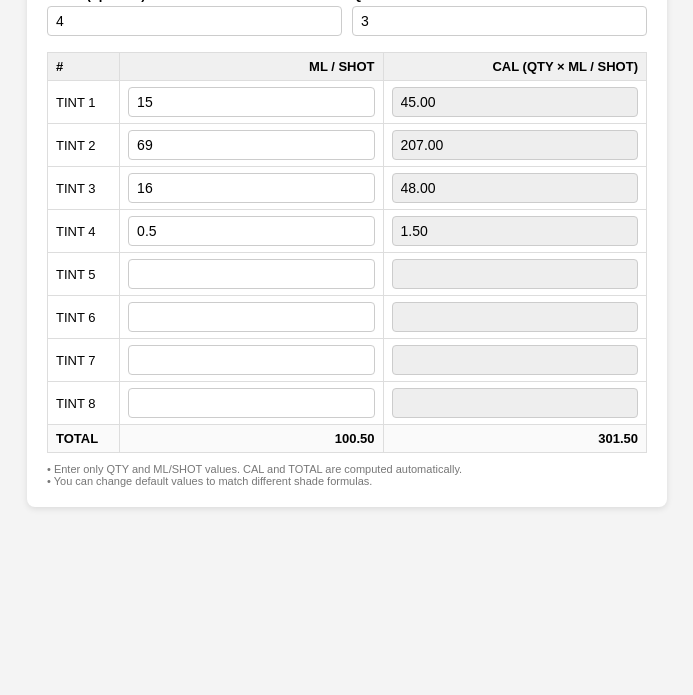
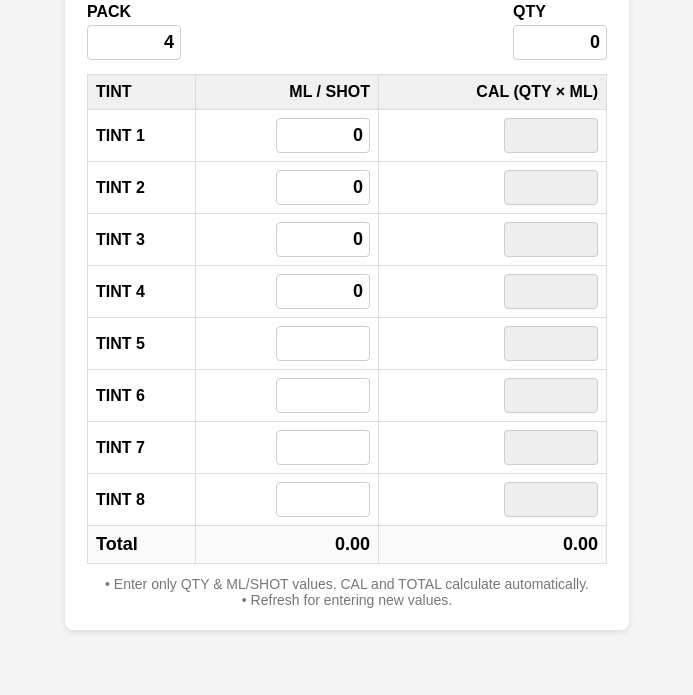
Before and after one commit to yadusreenidhi/tint-calculator, a plain HTML site: page index.html in a window 1280 px wide. Shown: the part 105-800 px from the top of the page, without its empty margins (293-986 px from the left). Drawn offline with Linux system fonts and the light colour scheme.

Commit message:
Update index.html

```diff
--- a/index.html
+++ b/index.html
@@ -11,45 +11,54 @@
       padding: 20px;
     }
     .calculator {
-      max-width: 600px;
+      max-width: 520px;
       margin: 0 auto;
       background: #fff;
-      padding: 20px;
+      padding: 22px;
       border-radius: 8px;
       box-shadow: 0 2px 6px rgba(0,0,0,0.1);
     }
     h1 {
-      font-size: 20px;
+      font-size: 26px;
       text-align: center;
-      margin-bottom: 16px;
+      margin-bottom: 18px;
+      font-weight: 700;
     }
+
     .top-row {
       display: flex;
       justify-content: space-between;
-      margin-bottom: 16px;
+      margin-bottom: 14px;
       gap: 10px;
-    }
-    .top-row div {
-      flex: 1;
     }
     label {
       display: block;
-      font-size: 13px;
+      font-size: 16px;
       margin-bottom: 4px;
       font-weight: 600;
     }
-    input[type="number"] {
-      width: 100%;
-      padding: 6px 8px;
-      box-sizing: border-box;
+
+    /* Remove spinner arrows */
+    input[type=number]::-webkit-inner-spin-button,
+    input[type=number]::-webkit-outer-spin-button {
+      -webkit-appearance: none;
+      margin: 0;
+    }
+    input[type=number] {
+      -moz-appearance: textfield;
+      width: 80px;
+      padding: 6px;
+      text-align: right;
       border-radius: 4px;
       border: 1px solid #ccc;
-      font-size: 14px;
+      font-size: 18px;
+      font-weight: 600;
     }
     input[readonly] {
       background: #eee;
       cursor: not-allowed;
     }
+
     table {
       width: 100%;
       border-collapse: collapse;
@@ -57,9 +66,10 @@
     }
     th, td {
       border: 1px solid #ddd;
-      padding: 6px 8px;
+      padding: 8px;
+      font-size: 16px;
+      font-weight: 600;
       text-align: right;
-      font-size: 13px;
     }
     th:first-child,
     td:first-child {
@@ -68,14 +78,18 @@
     th {
       background: #f0f0f0;
     }
+
     tfoot td {
-      font-weight: bold;
+      font-weight: 700;
       background: #fafafa;
+      font-size: 18px;
     }
+
     .note {
-      font-size: 11px;
+      font-size: 14px;
       color: #777;
-      margin-top: 10px;
+      margin-top: 12px;
+      text-align: center;
     }
   </style>
 </head>
@@ -85,109 +99,36 @@
 
     <div class="top-row">
       <div>
-        <label for="pack">PACK (optional)</label>
-        <!-- Not used in the calculation, just for reference like your sheet -->
-        <input type="number" id="pack" value="4" step="0.01" />
+        <label for="pack">PACK</label>
+        <input type="number" id="pack" value="4" />
       </div>
       <div>
         <label for="qty">QTY</label>
-        <input type="number" id="qty" value="3" step="0.01" min="0" />
+        <input type="number" id="qty" value="0" min="0" />
       </div>
     </div>
 
     <table>
       <thead>
         <tr>
-          <th>#</th>
+          <th>TINT</th>
           <th>ML / SHOT</th>
-          <th>CAL (QTY × ML / SHOT)</th>
+          <th>CAL (QTY × ML)</th>
         </tr>
       </thead>
       <tbody>
-        <!-- TINT 1 -->
-        <tr>
-          <td>TINT 1</td>
-          <td>
-            <input type="number" id="ml_1" step="0.01" value="15" />
-          </td>
-          <td>
-            <input type="number" id="cal_1" step="0.01" readonly />
-          </td>
-        </tr>
-        <!-- TINT 2 -->
-        <tr>
-          <td>TINT 2</td>
-          <td>
-            <input type="number" id="ml_2" step="0.01" value="69" />
-          </td>
-          <td>
-            <input type="number" id="cal_2" step="0.01" readonly />
-          </td>
-        </tr>
-        <!-- TINT 3 -->
-        <tr>
-          <td>TINT 3</td>
-          <td>
-            <input type="number" id="ml_3" step="0.01" value="16" />
-          </td>
-          <td>
-            <input type="number" id="cal_3" step="0.01" readonly />
-          </td>
-        </tr>
-        <!-- TINT 4 -->
-        <tr>
-          <td>TINT 4</td>
-          <td>
-            <input type="number" id="ml_4" step="0.01" value="0.5" />
-          </td>
-          <td>
-            <input type="number" id="cal_4" step="0.01" readonly />
-          </td>
-        </tr>
-        <!-- TINT 5 -->
-        <tr>
-          <td>TINT 5</td>
-          <td>
-            <input type="number" id="ml_5" step="0.01" />
-          </td>
-          <td>
-            <input type="number" id="cal_5" step="0.01" readonly />
-          </td>
-        </tr>
-        <!-- TINT 6 -->
-        <tr>
-          <td>TINT 6</td>
-          <td>
-            <input type="number" id="ml_6" step="0.01" />
-          </td>
-          <td>
-            <input type="number" id="cal_6" step="0.01" readonly />
-          </td>
-        </tr>
-        <!-- TINT 7 -->
-        <tr>
-          <td>TINT 7</td>
-          <td>
-            <input type="number" id="ml_7" step="0.01" />
-          </td>
-          <td>
-            <input type="number" id="cal_7" step="0.01" readonly />
-          </td>
-        </tr>
-        <!-- TINT 8 -->
-        <tr>
-          <td>TINT 8</td>
-          <td>
-            <input type="number" id="ml_8" step="0.01" />
-          </td>
-          <td>
-            <input type="number" id="cal_8" step="0.01" readonly />
-          </td>
-        </tr>
+        <tr><td>TINT 1</td><td><input type="number" id="ml_1" value="0"></td><td><input type="number" id="cal_1" readonly></td></tr>
+        <tr><td>TINT 2</td><td><input type="number" id="ml_2" value="0"></td><td><input type="number" id="cal_2" readonly></td></tr>
+        <tr><td>TINT 3</td><td><input type="number" id="ml_3" value="0"></td><td><input type="number" id="cal_3" readonly></td></tr>
+        <tr><td>TINT 4</td><td><input type="number" id="ml_4" value="0"></td><td><input type="number" id="cal_4" readonly></td></tr>
+        <tr><td>TINT 5</td><td><input type="number" id="ml_5"></td><td><input type="number" id="cal_5" readonly></td></tr>
+        <tr><td>TINT 6</td><td><input type="number" id="ml_6"></td><td><input type="number" id="cal_6" readonly></td></tr>
+        <tr><td>TINT 7</td><td><input type="number" id="ml_7"></td><td><input type="number" id="cal_7" readonly></td></tr>
+        <tr><td>TINT 8</td><td><input type="number" id="ml_8"></td><td><input type="number" id="cal_8" readonly></td></tr>
       </tbody>
       <tfoot>
         <tr>
-          <td>TOTAL</td>
+          <td>Total</td>
           <td id="totalMl">0.00</td>
           <td id="totalCal">0.00</td>
         </tr>
@@ -195,48 +136,33 @@
     </table>
 
     <div class="note">
-      • Enter only QTY and ML/SHOT values. CAL and TOTAL are computed automatically.<br>
-      • You can change default values to match different shade formulas.
+      • Enter only QTY & ML/SHOT values. CAL and TOTAL calculate automatically. <br>• Refresh for entering new values.</br>
     </div>
   </div>
 
   <script>
     function recalc() {
-      const qtyInput = document.getElementById('qty');
-      const qty = parseFloat(qtyInput.value) || 0;
-
+      const qty = parseFloat(document.getElementById('qty').value) || 0;
       let totalMl = 0;
       let totalCal = 0;
 
       for (let i = 1; i <= 8; i++) {
-        const mlField = document.getElementById('ml_' + i);
-        const calField = document.getElementById('cal_' + i);
-
-        const ml = parseFloat(mlField.value) || 0;
+        const ml = parseFloat(document.getElementById('ml_' + i).value) || 0;
         const cal = ml * qty;
-
         totalMl += ml;
         totalCal += cal;
-
-        // Show empty if zero, otherwise fixed decimals
-        calField.value = cal ? cal.toFixed(2) : "";
+        document.getElementById('cal_' + i).value = cal ? cal.toFixed(2) : "";
       }
 
-      document.getElementById('totalMl').textContent  = totalMl.toFixed(2);
-      document.getElementById('totalCal').textContent = totalCal.toFixed(2);
+      document.getElementById("totalMl").textContent = totalMl.toFixed(2);
+      document.getElementById("totalCal").textContent = totalCal.toFixed(2);
     }
 
-    // Attach events after DOM is ready
-    document.addEventListener('DOMContentLoaded', function () {
-      // Recalculate whenever QTY changes
-      document.getElementById('qty').addEventListener('input', recalc);
-
-      // Recalculate whenever any ML/SHOT changes
+    document.addEventListener('DOMContentLoaded', () => {
+      document.getElementById("qty").addEventListener("input", recalc);
       for (let i = 1; i <= 8; i++) {
-        document.getElementById('ml_' + i).addEventListener('input', recalc);
+        document.getElementById("ml_" + i).addEventListener("input", recalc);
       }
-
-      // Initial calculation with default values
       recalc();
     });
   </script>
```
